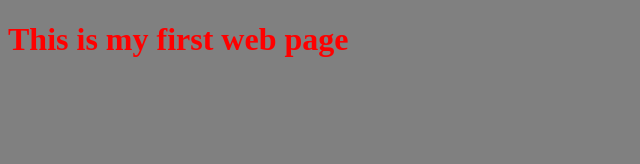
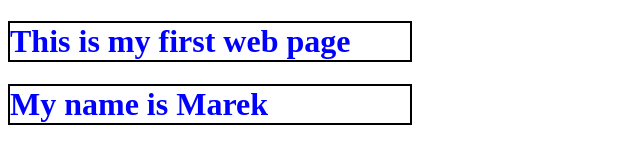
Before and after one commit to marekmikos/myfirstpage, a plain HTML site: page index.html in a window 1280 px wide. Shown: the whole page, without its empty margins (0-640 px from the left). Drawn offline with Linux system fonts and the light colour scheme.

Commit message:
Version 2
deleted some file, updated index.html and sytle.css

```diff
--- a/index.html
+++ b/index.html
@@ -9,5 +9,6 @@
 
 <body>
     <h1>This is my first web page</h1>
+    <h1>My name is Marek</h1>
 </body>
 </html>
--- a/style.css
+++ b/style.css
@@ -1,7 +1,5 @@
 h1 {
-    color: red;
+    color: blue;
+    border: solid 2px black;
+    width: 400px;
 }
-
-body {
- background-color: grey;
-}
```
Also changed, not shown: about.html (deleted, +0 -13 lines).
